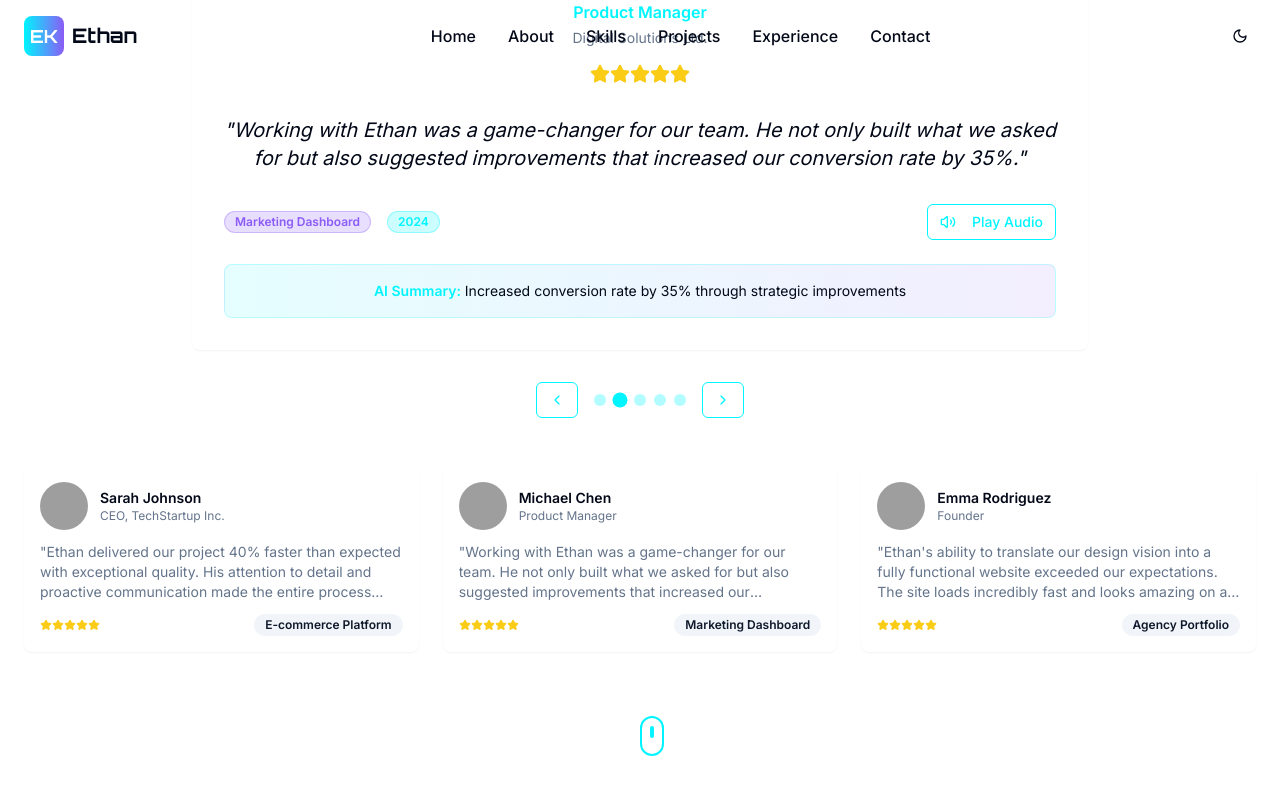
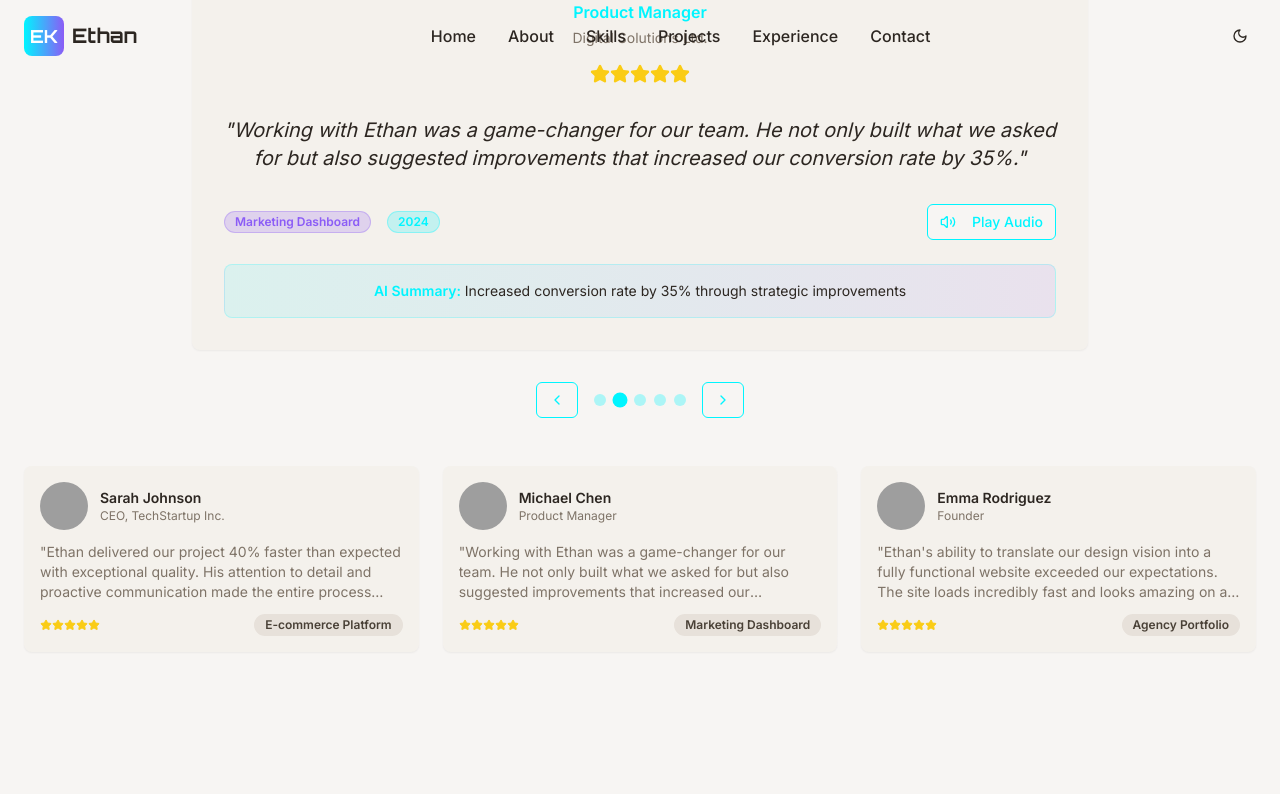
Before and after one commit to Ethan7628/ethank-folio, a React (Vite) app: page / in a window 1280 px wide. Both pictures are taken after a click on the button 620 px from the left and 7284 px from the top of the page. Shown: the part 6884-7678 px from the top of the page. Built offline with nearby package versions, Linux system fonts and the light colour scheme; grey boxes are pictures that could not be loaded.

Commit message:
Refactor: Remove blue dots, Python, and mouse icon
- Removed the blue dot background animation.
- Removed Python from the skills section.
- Removed the mouse scroll indicator.
- Updated EmailJS credentials.
- Changed the background color to beige.

```diff
--- a/src/components/HeroSection.tsx
+++ b/src/components/HeroSection.tsx
@@ -27,7 +27,7 @@ export const HeroSection: React.FC = () => {
   const handleVoiceGreeting = () => {
     if ('speechSynthesis' in window) {
       const utterance = new SpeechSynthesisUtterance(
-        "Hello! I'm Ethan Kusasirakwe, a software developer and creative technologist. Welcome to my futuristic portfolio!"
+        "Hello! I'm Ethan Kusasirakwe, a software developer and creative technologist. Welcome to my professional portfolio!"
       );
       utterance.rate = 0.9;
       utterance.pitch = 1;
@@ -47,34 +47,29 @@ export const HeroSection: React.FC = () => {
     // Create a placeholder PDF download
     const link = document.createElement('a');
     link.href = '#';
-    link.download = 'Ethan_Kusasirakwe_CV_2030.pdf';
+    link.download = 'Ethan_Kusasirakwe_CV_2024.pdf';
     link.click();
   };
 
   return (
     <section className="min-h-screen flex items-center justify-center relative overflow-hidden px-4 sm:px-6 lg:px-8">
-      {/* Animated Background */}
-      <div className="absolute inset-0 cyber-grid opacity-20"></div>
-      <div className="absolute inset-0 pointer-events-none">
-        {[...Array(15)].map((_, i) => (
-          <div
-            key={i}
-            className="absolute w-1 h-1 sm:w-2 sm:h-2 bg-cyber-blue rounded-full animate-pulse-cyber opacity-60"
-            style={{
-              left: `${Math.random() * 100}%`,
-              top: `${Math.random() * 100}%`,
-              animationDelay: `${Math.random() * 3}s`,
-              animationDuration: `${2 + Math.random() * 2}s`,
-            }}
-          />
-        ))}
+      {/* Clean geometric background pattern */}
+      <div className="absolute inset-0 opacity-10">
+        <div className="absolute inset-0" style={{
+          backgroundImage: `linear-gradient(45deg, hsl(var(--tech-primary)) 25%, transparent 25%),
+                           linear-gradient(-45deg, hsl(var(--tech-primary)) 25%, transparent 25%),
+                           linear-gradient(45deg, transparent 75%, hsl(var(--tech-secondary)) 75%),
+                           linear-gradient(-45deg, transparent 75%, hsl(var(--tech-secondary)) 75%)`,
+          backgroundSize: '60px 60px',
+          backgroundPosition: '0 0, 0 30px, 30px -30px, -30px 0px'
+        }}></div>
       </div>
 
       <div className="container mx-auto relative z-10 max-w-4xl">
         <div className="text-center space-y-6 sm:space-y-8">
           {/* Avatar */}
           <div className="relative mx-auto w-32 h-32 sm:w-40 sm:h-40 lg:w-48 lg:h-48 mb-6 sm:mb-8">
-            <div className="w-full h-full rounded-full bg-gradient-to-r from-cyber-blue via-cyber-purple to-cyber-pink p-1">
+            <div className="w-full h-full rounded-full bg-gradient-to-r from-tech-primary via-tech-secondary to-tech-accent p-1">
               <div className="w-full h-full rounded-full bg-background flex items-center justify-center">
                 <img
                   src="https://images.unsplash.com/photo-1507003211169-0a1dd7228f2d?w=300&h=300&fit=crop&crop=face"
@@ -91,9 +86,9 @@ export const HeroSection: React.FC = () => {
                 className="rounded-full w-8 h-8 sm:w-12 sm:h-12 p-0"
               >
                 {isVoicePlaying ? (
-                  <VolumeX className="w-4 h-4 sm:w-6 sm:h-6 text-cyber-blue" />
+                  <VolumeX className="w-4 h-4 sm:w-6 sm:h-6 text-tech-primary" />
                 ) : (
-                  <Volume2 className="w-4 h-4 sm:w-6 sm:h-6 text-cyber-blue" />
+                  <Volume2 className="w-4 h-4 sm:w-6 sm:h-6 text-tech-primary" />
                 )}
               </Button>
             </div>
@@ -101,7 +96,7 @@ export const HeroSection: React.FC = () => {
 
           {/* Name and Title */}
           <div className="space-y-3 sm:space-y-4">
-            <h1 className="text-3xl sm:text-4xl md:text-5xl lg:text-7xl font-cyber font-bold text-gradient animate-slide-up">
+            <h1 className="text-3xl sm:text-4xl md:text-5xl lg:text-7xl font-tech font-bold text-gradient animate-slide-up">
               ETHAN KUSASIRAKWE
             </h1>
             <p className="text-base sm:text-lg md:text-xl lg:text-2xl text-muted-foreground animate-slide-up px-4" style={{ animationDelay: '0.2s' }}>
@@ -111,9 +106,9 @@ export const HeroSection: React.FC = () => {
 
           {/* Animated Tagline */}
           <div className="h-12 sm:h-16 flex items-center justify-center animate-slide-up px-4" style={{ animationDelay: '0.4s' }}>
-            <p className="text-sm sm:text-base md:text-lg lg:text-xl text-cyber-blue font-medium text-center">
+            <p className="text-sm sm:text-base md:text-lg lg:text-xl text-tech-primary font-medium text-center">
               {text}
-              <span className="animate-pulse">|</span>
+              <span className="animate-ping">|</span>
             </p>
           </div>
 
@@ -121,7 +116,7 @@ export const HeroSection: React.FC = () => {
           <div className="flex flex-col sm:flex-row gap-3 sm:gap-4 justify-center items-center animate-slide-up px-4" style={{ animationDelay: '0.6s' }}>
             <Button
               size="lg"
-              className="bg-gradient-to-r from-cyber-blue to-cyber-purple hover:from-cyber-purple hover:to-cyber-pink transition-all duration-300 text-white font-semibold px-6 sm:px-8 py-3 sm:py-4 rounded-full w-full sm:w-auto text-sm sm:text-base"
+              className="bg-gradient-to-r from-tech-primary to-tech-secondary hover:from-tech-secondary hover:to-tech-accent transition-all duration-300 text-white font-semibold px-6 sm:px-8 py-3 sm:py-4 rounded-full w-full sm:w-auto text-sm sm:text-base"
               onClick={() => document.getElementById('projects')?.scrollIntoView({ behavior: 'smooth' })}
             >
               <Play className="w-4 h-4 sm:w-5 sm:h-5 mr-2" />
@@ -132,7 +127,7 @@ export const HeroSection: React.FC = () => {
               variant="outline"
               size="lg"
               onClick={downloadCV}
-              className="border-cyber-blue text-cyber-blue hover:bg-cyber-blue hover:text-white transition-all duration-300 px-6 sm:px-8 py-3 sm:py-4 rounded-full w-full sm:w-auto text-sm sm:text-base"
+              className="border-tech-primary text-tech-primary hover:bg-tech-primary hover:text-white transition-all duration-300 px-6 sm:px-8 py-3 sm:py-4 rounded-full w-full sm:w-auto text-sm sm:text-base"
             >
               <Download className="w-4 h-4 sm:w-5 sm:h-5 mr-2" />
               📄 Download Smart CV
@@ -142,18 +137,11 @@ export const HeroSection: React.FC = () => {
               variant="ghost"
               size="lg"
               onClick={() => document.getElementById('contact')?.scrollIntoView({ behavior: 'smooth' })}
-              className="text-cyber-purple hover:text-cyber-pink transition-all duration-300 px-6 sm:px-8 py-3 sm:py-4 rounded-full w-full sm:w-auto text-sm sm:text-base"
+              className="text-tech-secondary hover:text-tech-accent transition-all duration-300 px-6 sm:px-8 py-3 sm:py-4 rounded-full w-full sm:w-auto text-sm sm:text-base"
             >
               <MessageSquare className="w-4 h-4 sm:w-5 sm:h-5 mr-2" />
               🤖 Chat With My AI Bot
             </Button>
-          </div>
-
-          {/* Scroll Indicator - Fixed positioning */}
-          <div className="fixed bottom-6 sm:bottom-8 left-1/2 transform -translate-x-1/2 animate-float z-50">
-            <div className="w-5 h-8 sm:w-6 sm:h-10 border-2 border-cyber-blue rounded-full flex justify-center bg-background/20 backdrop-blur-sm">
-              <div className="w-1 h-2 sm:h-3 bg-cyber-blue rounded-full mt-1 sm:mt-2 animate-pulse"></div>
-            </div>
           </div>
         </div>
       </div>
--- a/src/index.css
+++ b/src/index.css
@@ -10,96 +10,96 @@ All colors MUST be HSL.
 
 @layer base {
   :root {
-    --background: 0 0% 100%;
-    --foreground: 222.2 84% 4.9%;
+    --background: 40 20% 96%;
+    --foreground: 30 15% 15%;
 
-    --card: 0 0% 100%;
-    --card-foreground: 222.2 84% 4.9%;
+    --card: 40 25% 94%;
+    --card-foreground: 30 15% 15%;
 
-    --popover: 0 0% 100%;
-    --popover-foreground: 222.2 84% 4.9%;
+    --popover: 40 25% 94%;
+    --popover-foreground: 30 15% 15%;
 
-    --primary: 222.2 47.4% 11.2%;
-    --primary-foreground: 210 40% 98%;
+    --primary: 30 25% 25%;
+    --primary-foreground: 40 20% 96%;
 
-    --secondary: 210 40% 96.1%;
-    --secondary-foreground: 222.2 47.4% 11.2%;
+    --secondary: 35 20% 88%;
+    --secondary-foreground: 30 15% 25%;
 
-    --muted: 210 40% 96.1%;
-    --muted-foreground: 215.4 16.3% 46.9%;
+    --muted: 35 20% 88%;
+    --muted-foreground: 30 10% 45%;
 
-    --accent: 210 40% 96.1%;
-    --accent-foreground: 222.2 47.4% 11.2%;
+    --accent: 35 20% 88%;
+    --accent-foreground: 30 15% 25%;
 
-    --destructive: 0 84.2% 60.2%;
-    --destructive-foreground: 210 40% 98%;
+    --destructive: 0 84% 60%;
+    --destructive-foreground: 40 20% 96%;
 
-    --border: 214.3 31.8% 91.4%;
-    --input: 214.3 31.8% 91.4%;
-    --ring: 222.2 84% 4.9%;
+    --border: 35 15% 85%;
+    --input: 35 15% 85%;
+    --ring: 30 25% 25%;
 
     --radius: 0.5rem;
 
-    --sidebar-background: 0 0% 98%;
-    --sidebar-foreground: 240 5.3% 26.1%;
-    --sidebar-primary: 240 5.9% 10%;
-    --sidebar-primary-foreground: 0 0% 98%;
-    --sidebar-accent: 240 4.8% 95.9%;
-    --sidebar-accent-foreground: 240 5.9% 10%;
-    --sidebar-border: 220 13% 91%;
-    --sidebar-ring: 217.2 91.2% 59.8%;
+    --sidebar-background: 40 20% 96%;
+    --sidebar-foreground: 30 15% 25%;
+    --sidebar-primary: 30 25% 25%;
+    --sidebar-primary-foreground: 40 20% 96%;
+    --sidebar-accent: 35 20% 90%;
+    --sidebar-accent-foreground: 30 15% 25%;
+    --sidebar-border: 35 15% 80%;
+    --sidebar-ring: 30 50% 50%;
 
-    /* Cyber theme colors */
-    --cyber-blue: 194 100% 50%;
-    --cyber-purple: 271 76% 53%;
-    --cyber-pink: 330 81% 60%;
-    --cyber-green: 142 76% 36%;
-    --cyber-orange: 25 95% 53%;
+    /* Tech theme colors - beige/brown palette */
+    --tech-primary: 30 50% 50%;
+    --tech-secondary: 25 40% 45%;
+    --tech-accent: 35 45% 55%;
+    --tech-dark: 20 30% 25%;
+    --tech-light: 40 30% 85%;
   }
 
   .dark {
-    --background: 222.2 84% 4.9%;
-    --foreground: 210 40% 98%;
+    --background: 20 15% 8%;
+    --foreground: 40 20% 95%;
 
-    --card: 222.2 84% 4.9%;
-    --card-foreground: 210 40% 98%;
+    --card: 20 15% 10%;
+    --card-foreground: 40 20% 95%;
 
-    --popover: 222.2 84% 4.9%;
-    --popover-foreground: 210 40% 98%;
+    --popover: 20 15% 10%;
+    --popover-foreground: 40 20% 95%;
 
-    --primary: 210 40% 98%;
-    --primary-foreground: 222.2 47.4% 11.2%;
+    --primary: 40 20% 95%;
+    --primary-foreground: 20 15% 8%;
 
-    --secondary: 217.2 32.6% 17.5%;
-    --secondary-foreground: 210 40% 98%;
+    --secondary: 25 10% 15%;
+    --secondary-foreground: 40 20% 95%;
 
-    --muted: 217.2 32.6% 17.5%;
-    --muted-foreground: 215 20.2% 65.1%;
+    --muted: 25 10% 15%;
+    --muted-foreground: 35 15% 65%;
 
-    --accent: 217.2 32.6% 17.5%;
-    --accent-foreground: 210 40% 98%;
+    --accent: 25 10% 15%;
+    --accent-foreground: 40 20% 95%;
 
-    --destructive: 0 62.8% 30.6%;
-    --destructive-foreground: 210 40% 98%;
+    --destructive: 0 62% 50%;
+    --destructive-foreground: 40 20% 95%;
 
-    --border: 217.2 32.6% 17.5%;
-    --input: 217.2 32.6% 17.5%;
-    --ring: 212.7 26.8% 83.9%;
-    --sidebar-background: 240 5.9% 10%;
-    --sidebar-foreground: 240 4.8% 95.9%;
-    --sidebar-primary: 224.3 76.3% 48%;
-    --sidebar-primary-foreground: 0 0% 100%;
-    --sidebar-accent: 240 3.7% 15.9%;
-    --sidebar-accent-foreground: 240 4.8% 95.9%;
-    --sidebar-border: 240 3.7% 15.9%;
-    --sidebar-ring: 217.2 91.2% 59.8%;
+    --border: 25 10% 18%;
+    --input: 25 10% 18%;
+    --ring: 35 50% 75%;
+    --sidebar-background: 20 15% 8%;
+    --sidebar-foreground: 40 20% 90%;
+    --sidebar-primary: 30 50% 60%;
+    --sidebar-primary-foreground: 20 15% 8%;
+    --sidebar-accent: 25 10% 15%;
+    --sidebar-accent-foreground: 40 20% 90%;
+    --sidebar-border: 25 10% 18%;
+    --sidebar-ring: 30 50% 60%;
 
-    /* Cyber theme colors for dark mode */
-    --cyber-blue: 194 100% 50%;
-    --cyber-purple: 271 76% 53%;
-    --cyber-pink: 330 81% 60%;
-    --cyber-green: 142 76% 36%;
-    --cyber-orange: 25 95% 53%;
+    /* Tech theme colors for dark mode */
+    --tech-primary: 30 60% 60%;
+    --tech-secondary: 25 50% 55%;
+    --tech-accent: 35 55% 65%;
+    --tech-dark: 40 40% 75%;
+    --tech-light: 20 20% 15%;
   }
 }
 
@@ -111,79 +111,56 @@ All colors MUST be HSL.
   body {
     @apply bg-background text-foreground;
     background: linear-gradient(135deg,
-      rgba(0, 245, 255, 0.03) 0%,
-      rgba(139, 92, 246, 0.03) 50%,
-      rgba(236, 72, 153, 0.03) 100%);
+      rgba(139, 117, 91, 0.05) 0%,
+      rgba(160, 139, 118, 0.05) 50%,
+      rgba(181, 161, 140, 0.05) 100%);
   }
 
   .glass-effect {
-    background: rgba(255, 255, 255, 0.05);
+    background: rgba(139, 117, 91, 0.1);
     backdrop-filter: blur(10px);
-    border: 1px solid rgba(255, 255, 255, 0.1);
+    border: 1px solid rgba(139, 117, 91, 0.2);
   }
 
   .dark .glass-effect {
-    background: rgba(0, 0, 0, 0.2);
+    background: rgba(0, 0, 0, 0.3);
     backdrop-filter: blur(10px);
-    border: 1px solid rgba(255, 255, 255, 0.1);
-  }
-
-  .cyber-grid {
-    background-image:
-      linear-gradient(rgba(0, 245, 255, 0.1) 1px, transparent 1px),
-      linear-gradient(90deg, rgba(0, 245, 255, 0.1) 1px, transparent 1px);
-    background-size: 50px 50px;
+    border: 1px solid rgba(139, 117, 91, 0.3);
   }
 
   .text-gradient {
-    background: linear-gradient(135deg, hsl(var(--cyber-blue)), hsl(var(--cyber-purple)), hsl(var(--cyber-pink)));
+    background: linear-gradient(135deg, hsl(var(--tech-primary)), hsl(var(--tech-secondary)), hsl(var(--tech-accent)));
     -webkit-background-clip: text;
     -webkit-text-fill-color: transparent;
     background-clip: text;
   }
 
-  /* Cyber theme utilities */
-  .text-cyber-blue { color: hsl(var(--cyber-blue)); }
-  .text-cyber-purple { color: hsl(var(--cyber-purple)); }
-  .text-cyber-pink { color: hsl(var(--cyber-pink)); }
-  .text-cyber-green { color: hsl(var(--cyber-green)); }
-  .text-cyber-orange { color: hsl(var(--cyber-orange)); }
+  /* Tech theme utilities */
+  .text-tech-primary { color: hsl(var(--tech-primary)); }
+  .text-tech-secondary { color: hsl(var(--tech-secondary)); }
+  .text-tech-accent { color: hsl(var(--tech-accent)); }
+  .text-tech-dark { color: hsl(var(--tech-dark)); }
+  .text-tech-light { color: hsl(var(--tech-light)); }
 
-  .bg-cyber-blue { background-color: hsl(var(--cyber-blue)); }
-  .bg-cyber-purple { background-color: hsl(var(--cyber-purple)); }
-  .bg-cyber-pink { background-color: hsl(var(--cyber-pink)); }
-  .bg-cyber-green { background-color: hsl(var(--cyber-green)); }
-  .bg-cyber-orange { background-color: hsl(var(--cyber-orange)); }
+  .bg-tech-primary { background-color: hsl(var(--tech-primary)); }
+  .bg-tech-secondary { background-color: hsl(var(--tech-secondary)); }
+  .bg-tech-accent { background-color: hsl(var(--tech-accent)); }
+  .bg-tech-dark { background-color: hsl(var(--tech-dark)); }
+  .bg-tech-light { background-color: hsl(var(--tech-light)); }
 
-  .border-cyber-blue { border-color: hsl(var(--cyber-blue)); }
-  .border-cyber-purple { border-color: hsl(var(--cyber-purple)); }
-  .border-cyber-pink { border-color: hsl(var(--cyber-pink)); }
-  .border-cyber-green { border-color: hsl(var(--cyber-green)); }
-  .border-cyber-orange { border-color: hsl(var(--cyber-orange)); }
+  .border-tech-primary { border-color: hsl(var(--tech-primary)); }
+  .border-tech-secondary { border-color: hsl(var(--tech-secondary)); }
+  .border-tech-accent { border-color: hsl(var(--tech-accent)); }
 
-  .hover\:bg-cyber-blue:hover { background-color: hsl(var(--cyber-blue)); }
-  .hover\:bg-cyber-purple:hover { background-color: hsl(var(--cyber-purple)); }
-  .hover\:bg-cyber-pink:hover { background-color: hsl(var(--cyber-pink)); }
-  .hover\:bg-cyber-green:hover { background-color: hsl(var(--cyber-green)); }
-  .hover\:bg-cyber-orange:hover { background-color: hsl(var(--cyber-orange)); }
+  .hover\:bg-tech-primary:hover { background-color: hsl(var(--tech-primary)); }
+  .hover\:bg-tech-secondary:hover { background-color: hsl(var(--tech-secondary)); }
+  .hover\:bg-tech-accent:hover { background-color: hsl(var(--tech-accent)); }
 
-  .hover\:text-cyber-blue:hover { color: hsl(var(--cyber-blue)); }
-  .hover\:text-cyber-purple:hover { color: hsl(var(--cyber-purple)); }
-  .hover\:text-cyber-pink:hover { color: hsl(var(--cyber-pink)); }
-  .hover\:text-cyber-green:hover { color: hsl(var(--cyber-green)); }
-  .hover\:text-cyber-orange:hover { color: hsl(var(--cyber-orange)); }
+  .hover\:text-tech-primary:hover { color: hsl(var(--tech-primary)); }
+  .hover\:text-tech-secondary:hover { color: hsl(var(--tech-secondary)); }
+  .hover\:text-tech-accent:hover { color: hsl(var(--tech-accent)); }
 
   /* Animations */
-  @keyframes pulse-cyber {
-    0%, 100% { opacity: 0.3; }
-    50% { opacity: 1; }
-  }
-
-  @keyframes float {
-    0%, 100% { transform: translateY(0px); }
-    50% { transform: translateY(-10px); }
-  }
-
   @keyframes slide-up {
     from {
       opacity: 0;
@@ -195,26 +172,27 @@ All colors MUST be HSL.
     }
   }
 
-  .animate-pulse-cyber {
-    animation: pulse-cyber 2s ease-in-out infinite;
+  @keyframes float {
+    0%, 100% { transform: translateY(0px); }
+    50% { transform: translateY(-10px); }
+  }
+
+  .animate-slide-up {
+    animation: slide-up 0.6s ease-out forwards;
   }
 
   .animate-float {
     animation: float 3s ease-in-out infinite;
   }
 
-  .animate-slide-up {
-    animation: slide-up 0.6s ease-out forwards;
-  }
-
-  .font-cyber {
+  .font-tech {
     font-family: 'Orbitron', 'Inter', sans-serif;
   }
 
   /* Improved responsive typography */
   @media (max-width: 640px) {
-    .cyber-grid {
-      background-size: 30px 30px;
+    body {
+      font-size: 14px;
     }
   }
 
```
Also changed, not shown: src/components/ContactSection.tsx (+18 -21 lines), src/components/SkillsSection.tsx (+16 -13 lines).
